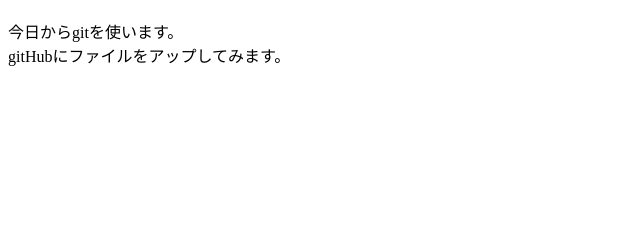
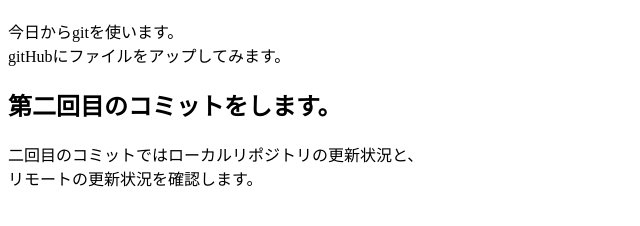
Before and after one commit to attsu/lesson01_test, a plain HTML site: page index.html in a window 1280 px wide. Shown: the part 70-296 px from the top of the page, without its empty margins (0-640 px from the left). Drawn offline with Linux system fonts and the light colour scheme.

Commit message:
二回目のコミット_見出しと段落の追加

```diff
--- a/index.html
+++ b/index.html
@@ -10,5 +10,8 @@
     <h1>初めてのgitとgitHub</h1>
     <p>今日からgitを使います。<br>
         gitHubにファイルをアップしてみます。</p>
+    <h2>第二回目のコミットをします。</h2>
+    <p>二回目のコミットではローカルリポジトリの更新状況と、<br>
+        リモートの更新状況を確認します。</p>
 </body>
 </html>
```
